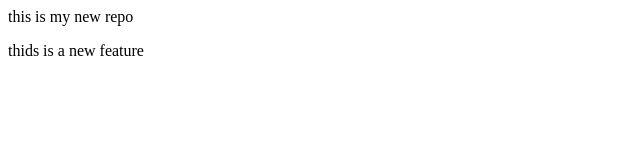
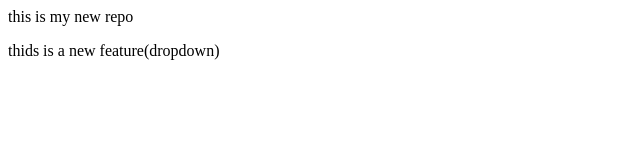
Before and after one commit to Jyoti17823/localrepo, a plain HTML site: page index.html in a window 1280 px wide. Shown: the full height of the page, 0-640 px from the left. Drawn offline with Linux system fonts and the light colour scheme.

```diff
--- a/index.html
+++ b/index.html
@@ -1,2 +1,2 @@
 <p>this is my new repo</p>
-<p>thids is a new feature</p>
+<p>thids is a new feature(dropdown)</p>
```
